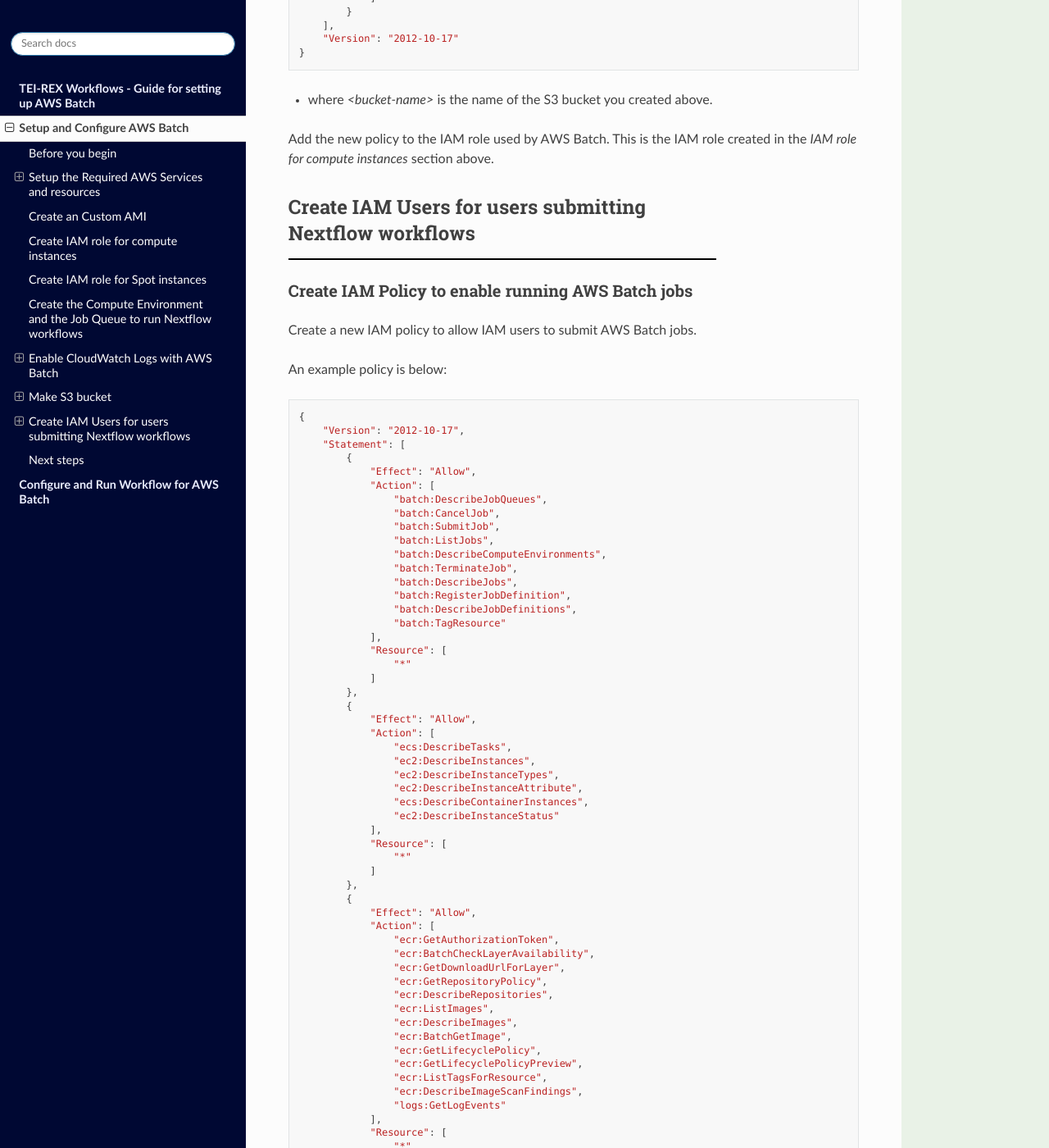
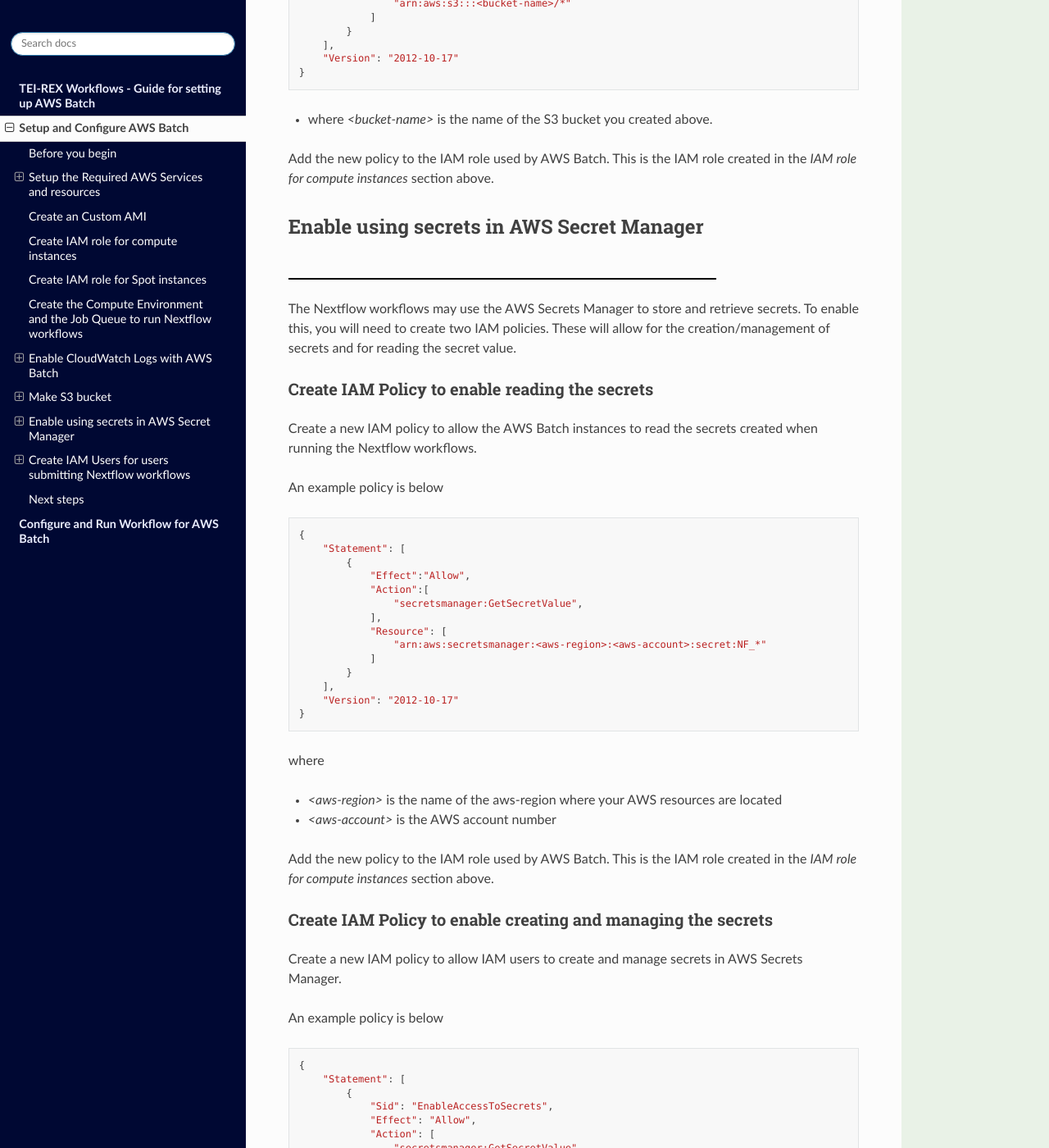
Before and after one commit to mriffle/teirex-aws-setup, a Sphinx documentation site: the page built from docs/source/set_up_aws.rst, in a window 1280 px wide and 1400 px high, scrolled down 5958 px. Shown: the whole window at 82% size. Built offline with Sphinx 7.4.7 and the Read the Docs theme 2.0.0, drawn with Linux system fonts in a browser that asks for light colours; some of the changed text lies outside the part shown.

Commit message:
Add IAM permissions
- Add IAM permissions for storing and accessing secrets in AWS Secret
  Manager

```diff
--- a/docs/source/set_up_aws.rst
+++ b/docs/source/set_up_aws.rst
@@ -149,7 +149,7 @@ Tags                                    We recommend creating at least 1 Tag to
 
 IAM Policy to enable read/write access to the S3 bucket
 -------------------------------------------------------
-Create a new IAM policy to allow read/write access to the S3 bucket. This policy will be used by the AWS Batch IAM roles and by the IAM users submitting Nextflow workflows.
+Create a new IAM policy to allow read/write access to the S3 bucket. This policy will be used by the AWS Batch IAM roles and by the IAM users submitting Nextflow workflows. This policy also includes permissions to read secret values from AWS Secrets Manager.
 
 An example policy is below
 
@@ -201,6 +201,82 @@ An example policy is below
 - where `<bucket-name>` is the name of the S3 bucket you created above.
 
 Add the new policy to the IAM role used by AWS Batch. This is the IAM role created in the *IAM role for compute instances* section above.
+
+
+Enable using secrets in AWS Secret Manager
+==========================================
+The Nextflow workflows may use the AWS Secrets Manager to store and retrieve secrets. To enable this, you will need to create two IAM policies. These will allow for the creation/management of secrets and for reading the secret value.
+
+Create IAM Policy to enable reading the secrets
+-----------------------------------------------
+Create a new IAM policy to allow the AWS Batch instances to read the secrets created when running the Nextflow workflows.
+
+An example policy is below
+
+.. code::
+
+    {
+        "Statement": [
+            {
+                "Effect":"Allow",
+                "Action":[
+                    "secretsmanager:GetSecretValue",
+                ],
+                "Resource": [
+                    "arn:aws:secretsmanager:<aws-region>:<aws-account>:secret:NF_*"
+                ]
+            }
+        ],
+        "Version": "2012-10-17"
+    }
+
+where
+
+- `<aws-region>` is the name of the aws-region where your AWS resources are located
+- `<aws-account>` is the AWS account number
+
+Add the new policy to the IAM role used by AWS Batch. This is the IAM role created in the *IAM role for compute instances* section above.
+
+
+Create IAM Policy to enable creating and managing the secrets
+-------------------------------------------------------------
+Create a new IAM policy to allow IAM users to create and manage secrets in AWS Secrets Manager.
+
+An example policy is below
+
+.. code::
+
+    {
+        "Statement": [
+            {
+                "Sid": "EnableAccessToSecrets",
+                "Effect": "Allow",
+                "Action": [
+                    "secretsmanager:GetSecretValue",
+                    "secretsmanager:CreateSecret",
+                    "secretsmanager:DeleteSecret",
+                    "secretsmanager:DescribeSecret",
+                    "secretsmanager:PutSecretValue",
+                    "secretsmanager:UpdateSecret"
+                ],
+                "Resource": "arn:aws:secretsmanager:<aws-region>:<aws-account>:secret:NF_${aws:username}_*"
+            },
+            {
+                "Sid": "EnableListingSecrets",
+                "Effect": "Allow",
+                "Action": [
+                    "secretsmanager:ListSecrets"
+                ],
+                "Resource": "*"
+            }
+        ],
+        "Version": "2012-10-17"
+    }
+
+where
+
+- `<aws-region>` is the name of the aws-region where your AWS resources are located
+- `<aws-account>` is the AWS account number
 
 
 Create IAM Users for users submitting Nextflow workflows
@@ -284,7 +360,7 @@ When creating the IAM user, you will be asked to add permissions:
 
 - Add the IAM policy created in the *Create IAM Policy to enable running AWS Batch jobs* section above
 - Add the IAM policy created in the *IAM Policy to enable read/write access to the S3 bucket* section above
-
+- Add the IAM policy created in the *Create IAM Policy to enable creating and managing the secrets* section above
 
 Next steps
 ==========
```
